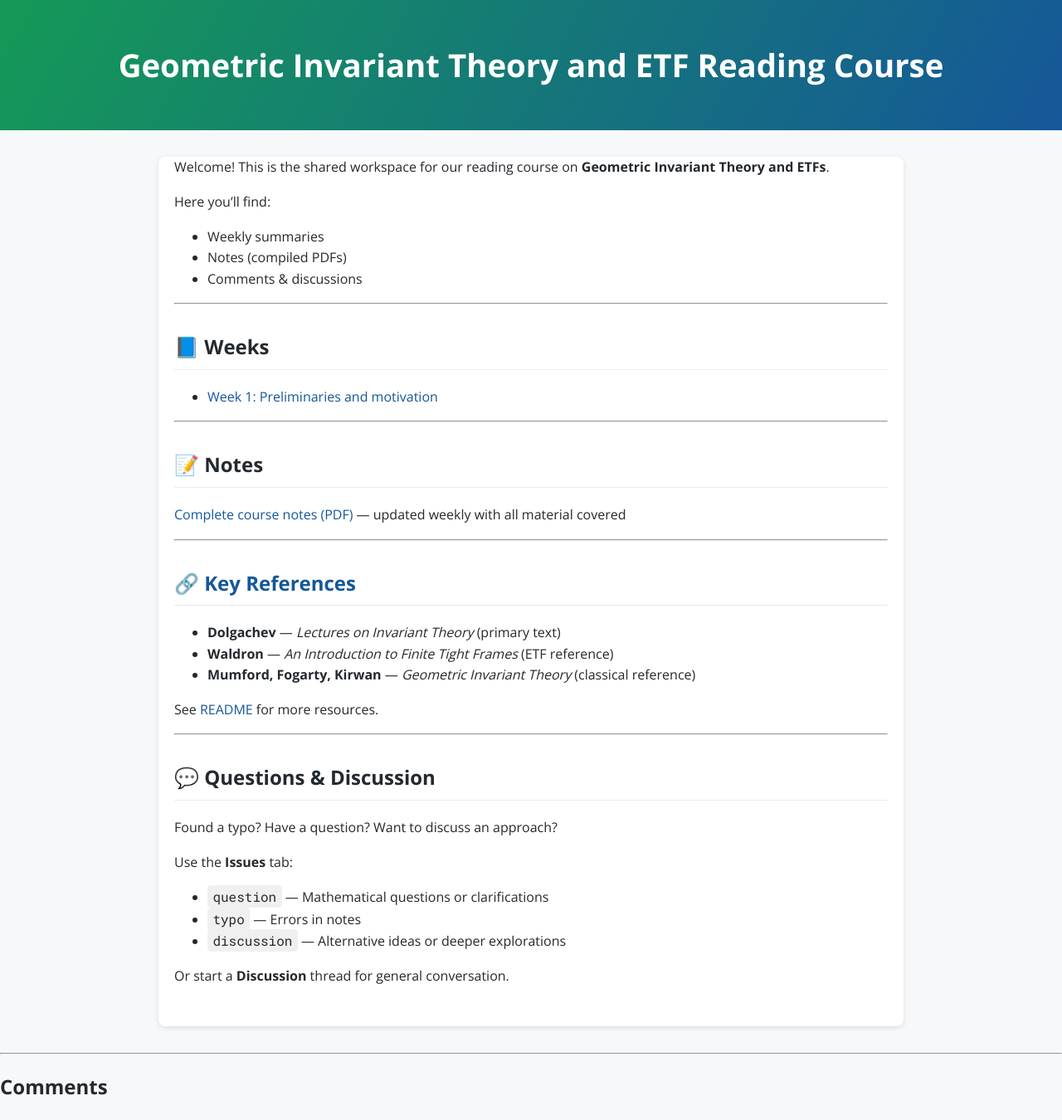
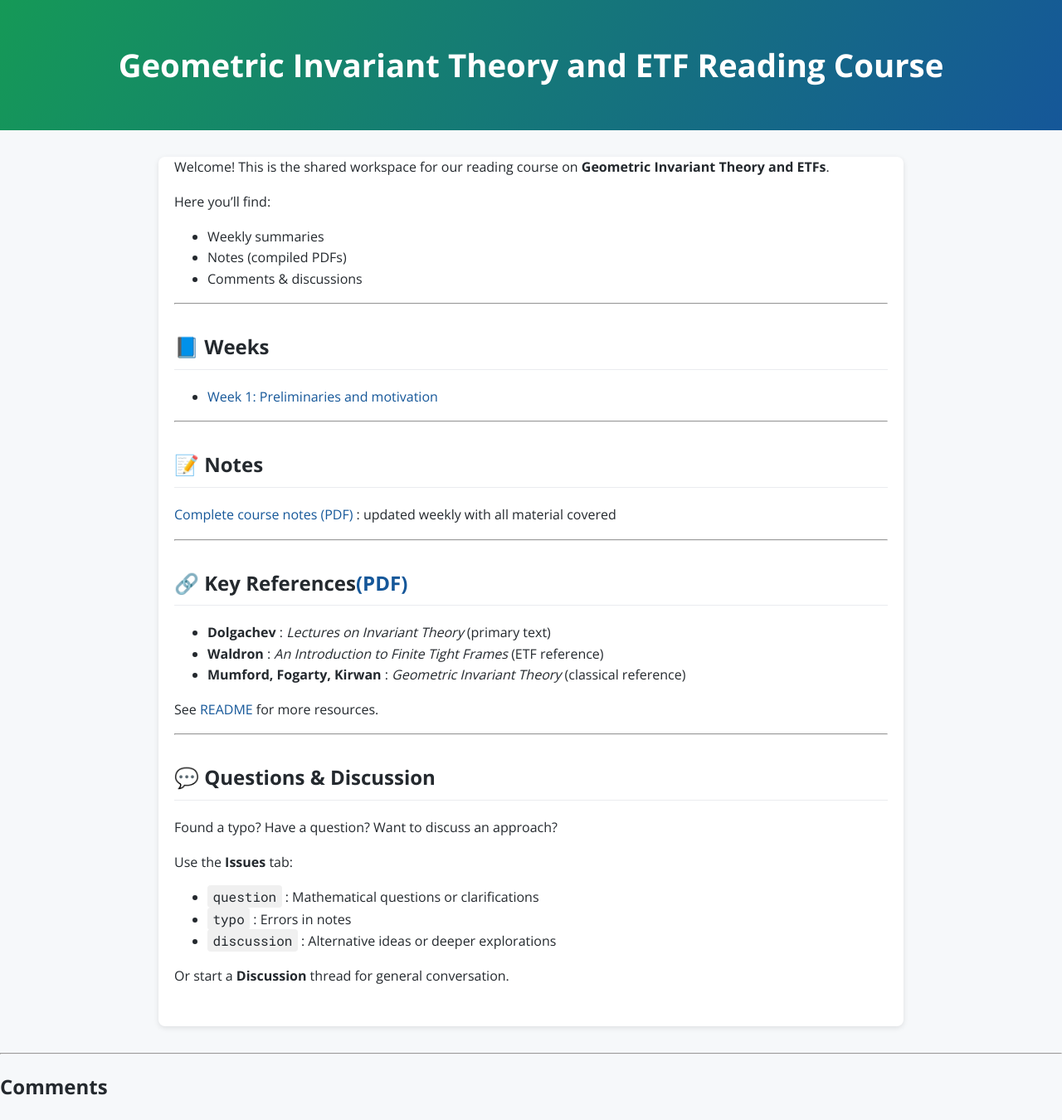
Before and after one commit to ayanava314/GIT-ETF, a Jekyll site: the page built from index.md, in a window 1280 px wide. Shown: the whole page at 83% size. Built offline with Jekyll 4.4.1, drawn with Linux system fonts in a browser that asks for light colours; comment, search, counter and statistics services are not loaded.

Commit message:
minor changes

```diff
--- a/index.md
+++ b/index.md
@@ -1,5 +1,5 @@
 ---
-title: "Geometric Invariant Theory and ETF — Reading Course (2025)"
+title: "Geometric Invariant Theory and ETF : Reading Course (2025)"
 layout: default
 ---
 Welcome! This is the shared workspace for our reading course on
@@ -21,15 +21,15 @@ Here you'll find:
 
 ## 📝 Notes
 
-[Complete course notes (PDF)](/notes/main.pdf) — updated weekly with all material covered
+[Complete course notes (PDF)](/notes/main.pdf) : updated weekly with all material covered
 
 ---
 
-## 🔗 [Key References](/references.md)
+## 🔗 Key References[(PDF)](/references.md)
 
-- **Dolgachev** — *Lectures on Invariant Theory* (primary text)
-- **Waldron** — *An Introduction to Finite Tight Frames* (ETF reference)
-- **Mumford, Fogarty, Kirwan** — *Geometric Invariant Theory* (classical reference)
+- **Dolgachev** : *Lectures on Invariant Theory* (primary text)
+- **Waldron** : *An Introduction to Finite Tight Frames* (ETF reference)
+- **Mumford, Fogarty, Kirwan** : *Geometric Invariant Theory* (classical reference)
 
 See [README](README.md) for more resources.
 
@@ -40,8 +40,8 @@ See [README](README.md) for more resources.
 Found a typo? Have a question? Want to discuss an approach?
 
 Use the **Issues** tab:
-- `question` — Mathematical questions or clarifications
-- `typo` — Errors in notes
-- `discussion` — Alternative ideas or deeper explorations
+- `question` : Mathematical questions or clarifications
+- `typo` : Errors in notes
+- `discussion` : Alternative ideas or deeper explorations
 
 Or start a **Discussion** thread for general conversation.
```
Also changed, not shown: references.md (+4 -4 lines), week01.md (+1 -1 lines), README.md, 1 other file.
